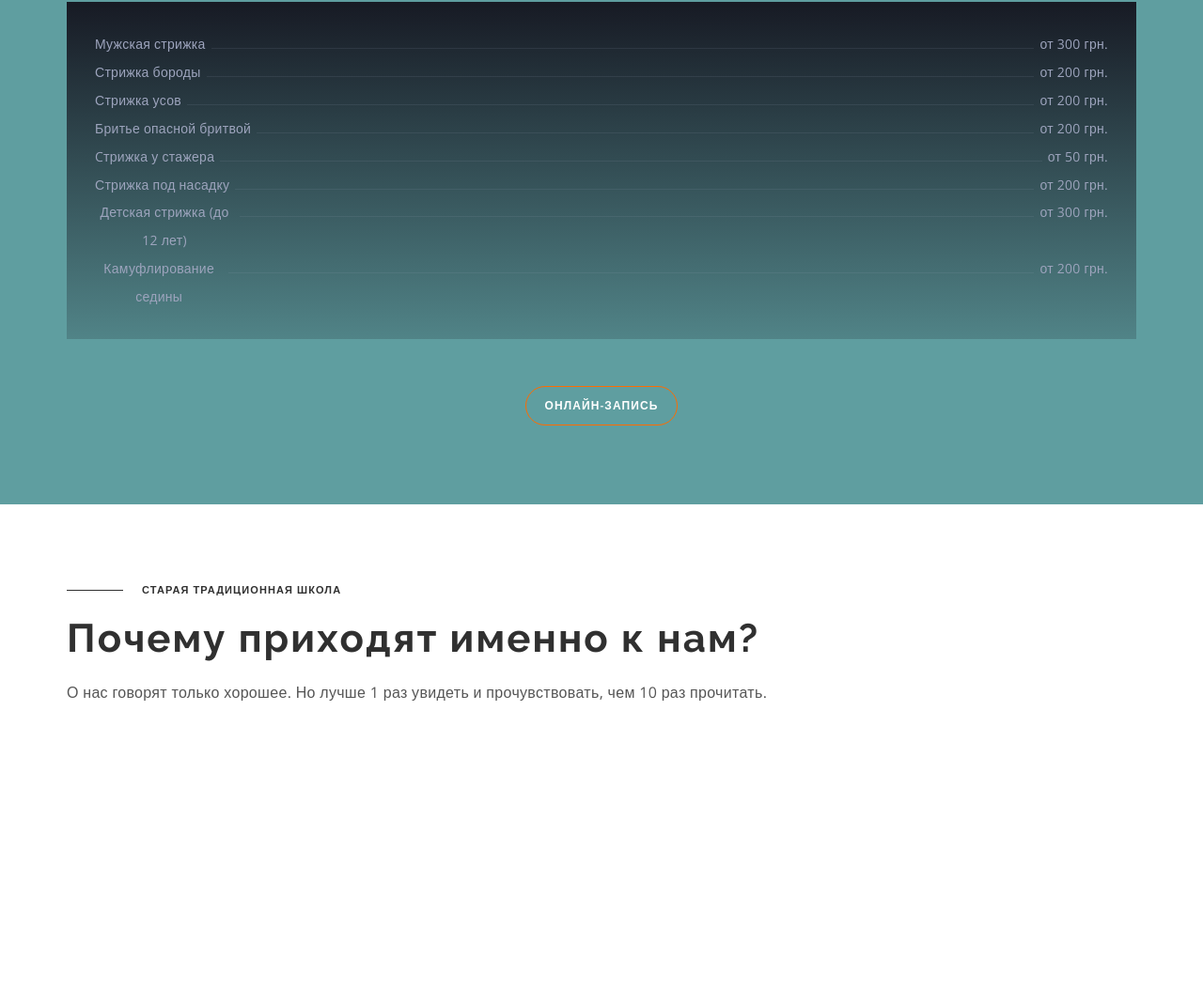
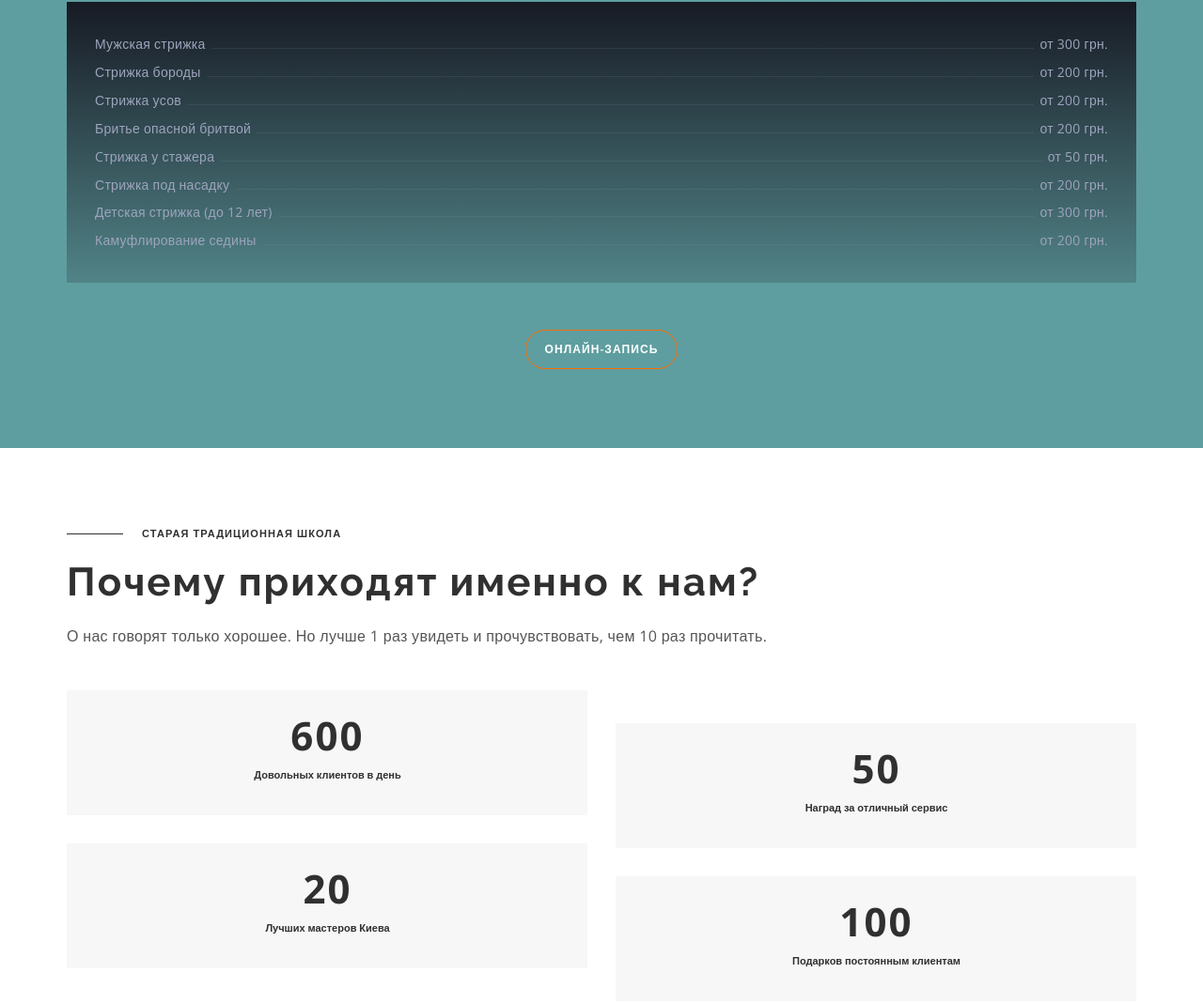
Before and after one commit to pabearyoga/barbershop, a plain HTML site: page index.html in a window 1280 px wide. Shown: the part 1201-2270 px from the top of the page at 94% size. Drawn offline with nearby package versions, Linux system fonts and the light colour scheme.

Commit message:
fix price

```diff
--- a/index.html
+++ b/index.html
@@ -155,12 +155,12 @@
               ><span class="price__value">от 200 грн.</span>
             </li>
             <li class="price__item">
-              Детская стрижка (до 12 лет)<span class="price__value"
-                >от 300 грн.</span
-              >
+              <span class="price__name">Детская стрижка (до 12 лет)</span
+              ><span class="price__value">от 300 грн.</span>
             </li>
             <li class="price__item">
-              Камуфлирование седины<span class="price__value">от 200 грн.</span>
+              <span class="price__name">Камуфлирование седины</span
+              ><span class="price__value">от 200 грн.</span>
             </li>
           </ul>
           <a class="btn btn--light price__btn" href="">онлайн-запись</a>
--- a/sass/layout/_module.scss
+++ b/sass/layout/_module.scss
@@ -3,7 +3,7 @@
 @import "./hero";
 @import "./about";
 @import "./price";
-// @import "./benefits";
+@import "./benefits";
 @import "./masters";
 @import "./form";
 @import "./contacts";
--- a/sass/layout/_price.scss
+++ b/sass/layout/_price.scss
@@ -18,10 +18,10 @@
     align-items: baseline;
 
     &::after {
+        content: "";
         margin: 0 6px;
+        display: flex;
         flex-grow: 1;
-        display: block;
-        content: "";
         width: 100%;
         height: 1px;
         background-color: rgba(157, 164, 189, 0.12);
```
Also changed, not shown: css/main.css, css/main.min.css, 2 other files.
